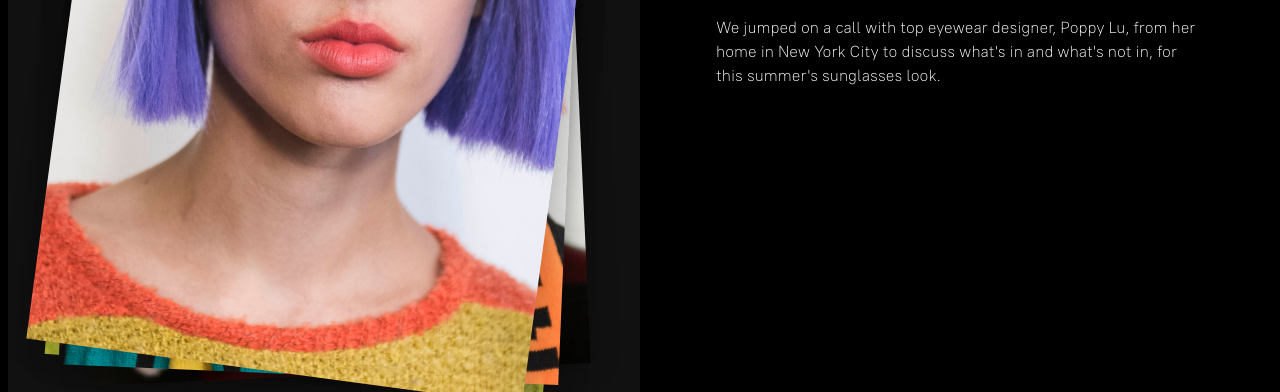
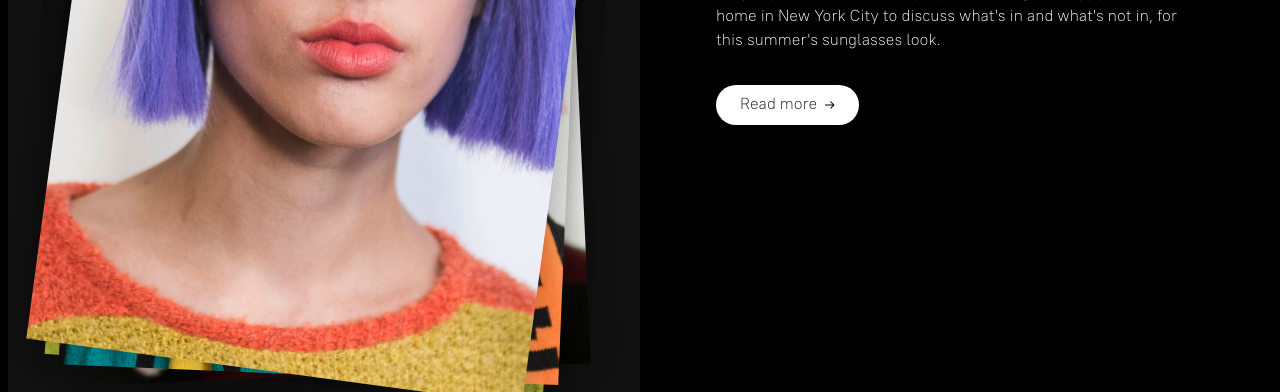
Before and after one commit to maxts0gt/gsap-seamless-app, a plain HTML site: page index.html in a window 1280 px wide. Shown: the part 408-800 px from the top of the page. Drawn offline with Linux system fonts and the light colour scheme.

Commit message:
add read more button

```diff
--- a/index.html
+++ b/index.html
@@ -54,6 +54,12 @@
             home in New York City to discuss what's in and what's not in, for
             this summer's sunglasses look.
           </p>
+          <p>
+            <a href="#"
+              >Read more
+              <img src="./assets/arrow.svg" alt="" />
+            </a>
+          </p>
         </div>
       </div>
     </section>
@@ -94,6 +100,10 @@
             Ronen Hill, if this summer's collection will be the most
             eco-friendly ever.
           </p>
+          <a href="#"
+            >Read more
+            <img src="'./assets/arrow.svg" alt="" />
+          </a>
         </div>
       </div>
     </section>
--- a/style.css
+++ b/style.css
@@ -91,6 +91,30 @@ section p {
   margin: 32px 0 0 0;
 }
 
+section a {
+  background-color: #fff;
+  color: #111;
+  text-decoration: none;
+  font-size: 16px;
+  padding: 8px 24px;
+  border-radius: 50px;
+  display: inline-flex;
+  align-items: center;
+}
+
+section a img {
+  margin: 0 0 0 8px;
+  width: 10px;
+  height: 16px;
+  object-fit: cover;
+  object-position: center right;
+  transition: width 0.25s;
+}
+
+section a:hover img {
+  width: 25px;
+}
+
 section.alternative div.split:first-child {
   grid-column: 2;
 }
```
